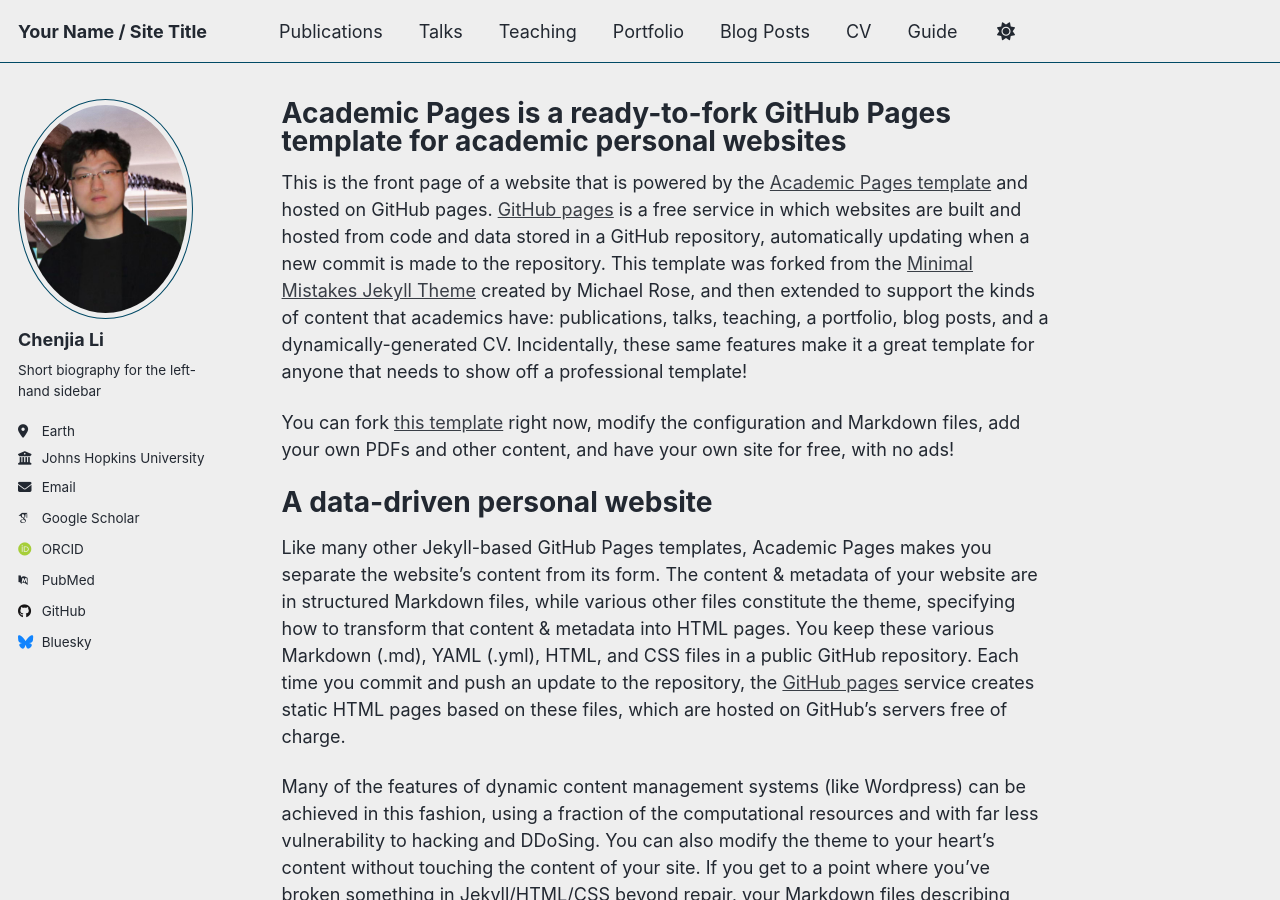
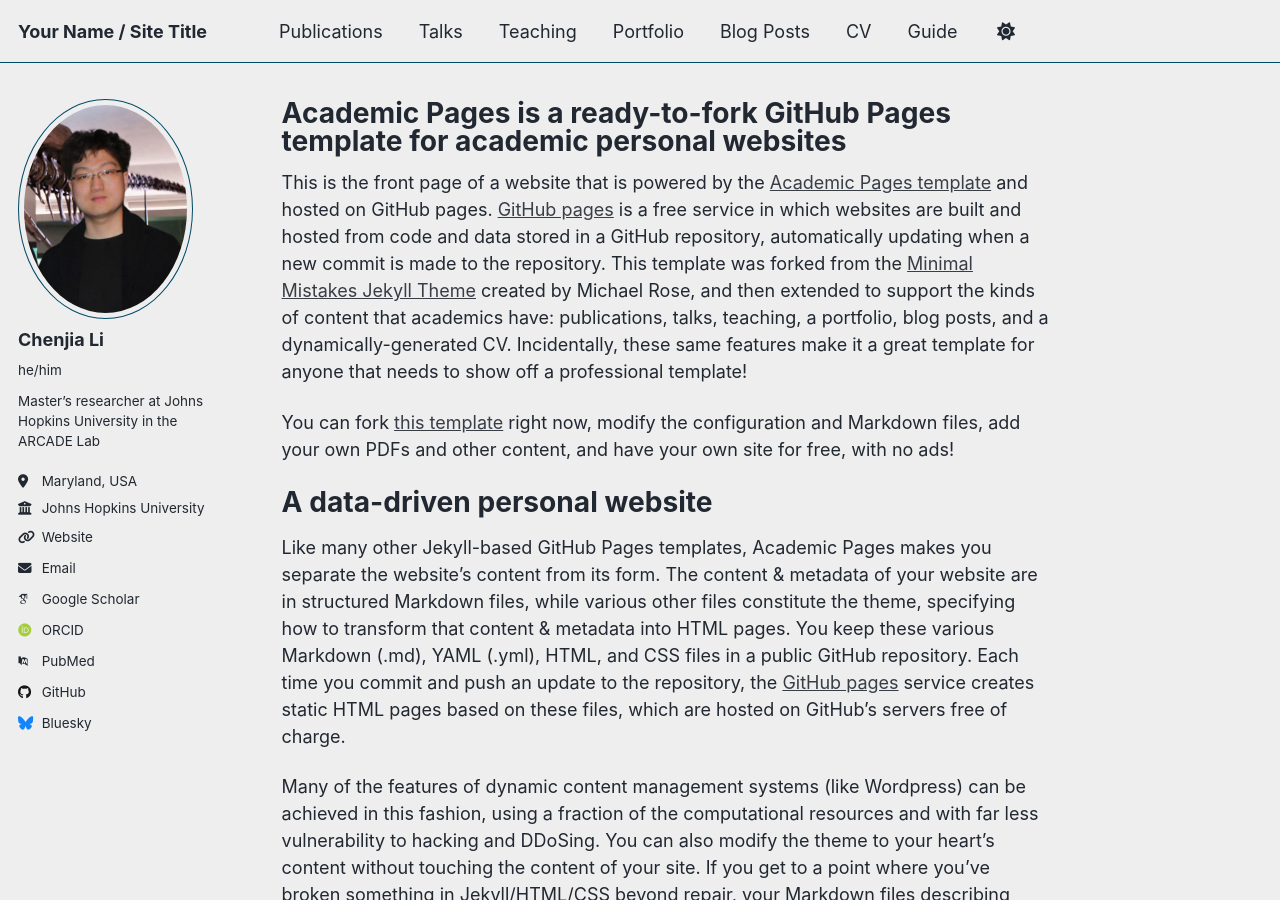
Before and after one commit to ResurrectionV/ResurrectionV.github.io, a Jekyll site: the page built from _pages/about.md, in a window 1280 px wide and 900 px high. Built offline with Jekyll 4.4.1, drawn with Linux system fonts in a browser that asks for light colours; some web fonts are replaced; a script that is not in the unit is left out.

Commit message:
Update _config.yml

```diff
--- a/_config.yml
+++ b/_config.yml
@@ -24,11 +24,11 @@ author:
   # Biographic information
   avatar           : "profilep1.jpg"
   name             : "Chenjia Li"
-  pronouns         : # example: "she/her"
-  bio              : "Short biography for the left-hand sidebar"
-  location         : "Earth"
+  pronouns         : "he/him"
+  bio              : "Master’s researcher at Johns Hopkins University in the ARCADE Lab"
+  location         : "Maryland, USA"
   employer         : "Johns Hopkins University"
-  uri              : # URL
+  uri              : "https://resurrectionv.github.io"
   email            : "cli212@jh.edu"
 
   # Academic websites
```
